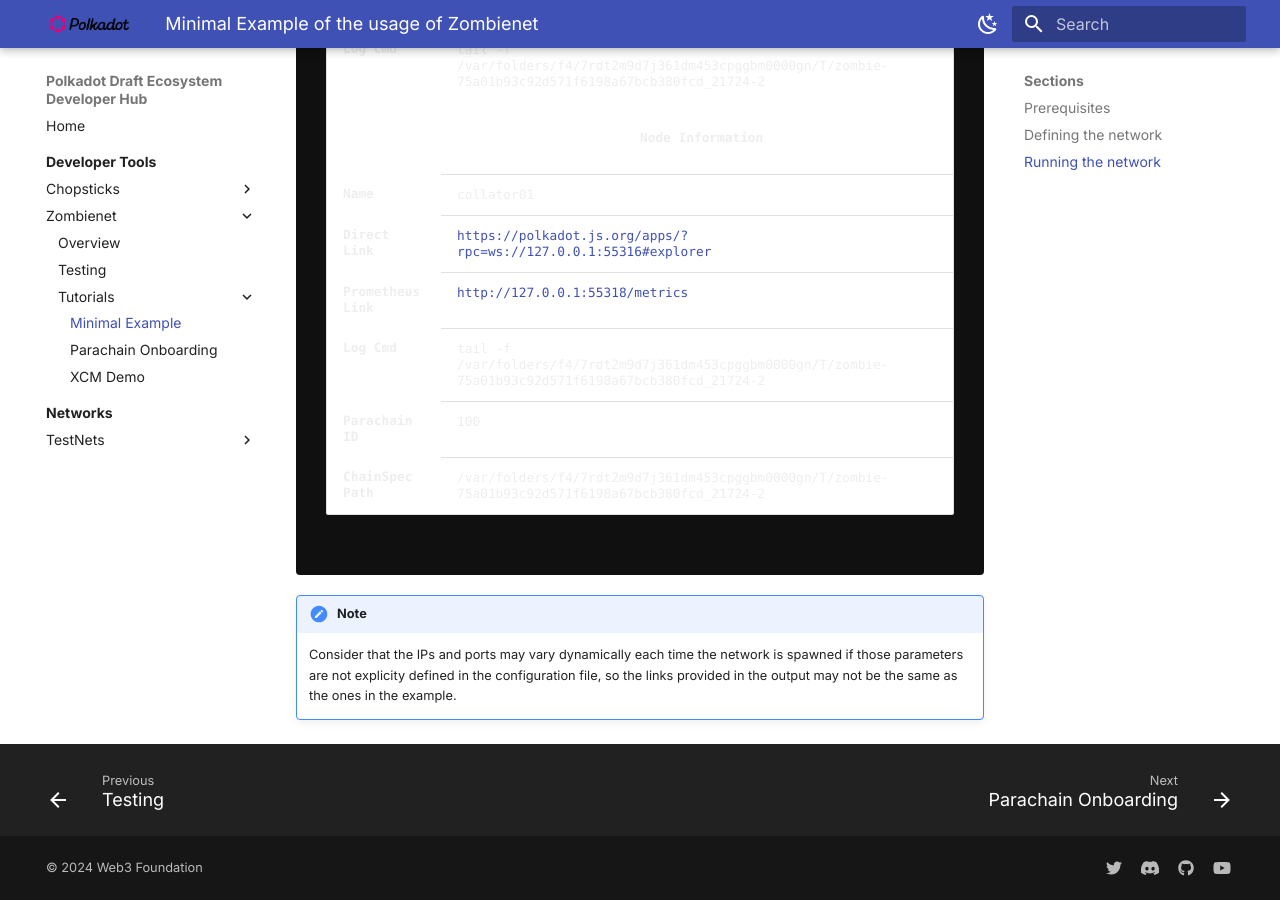
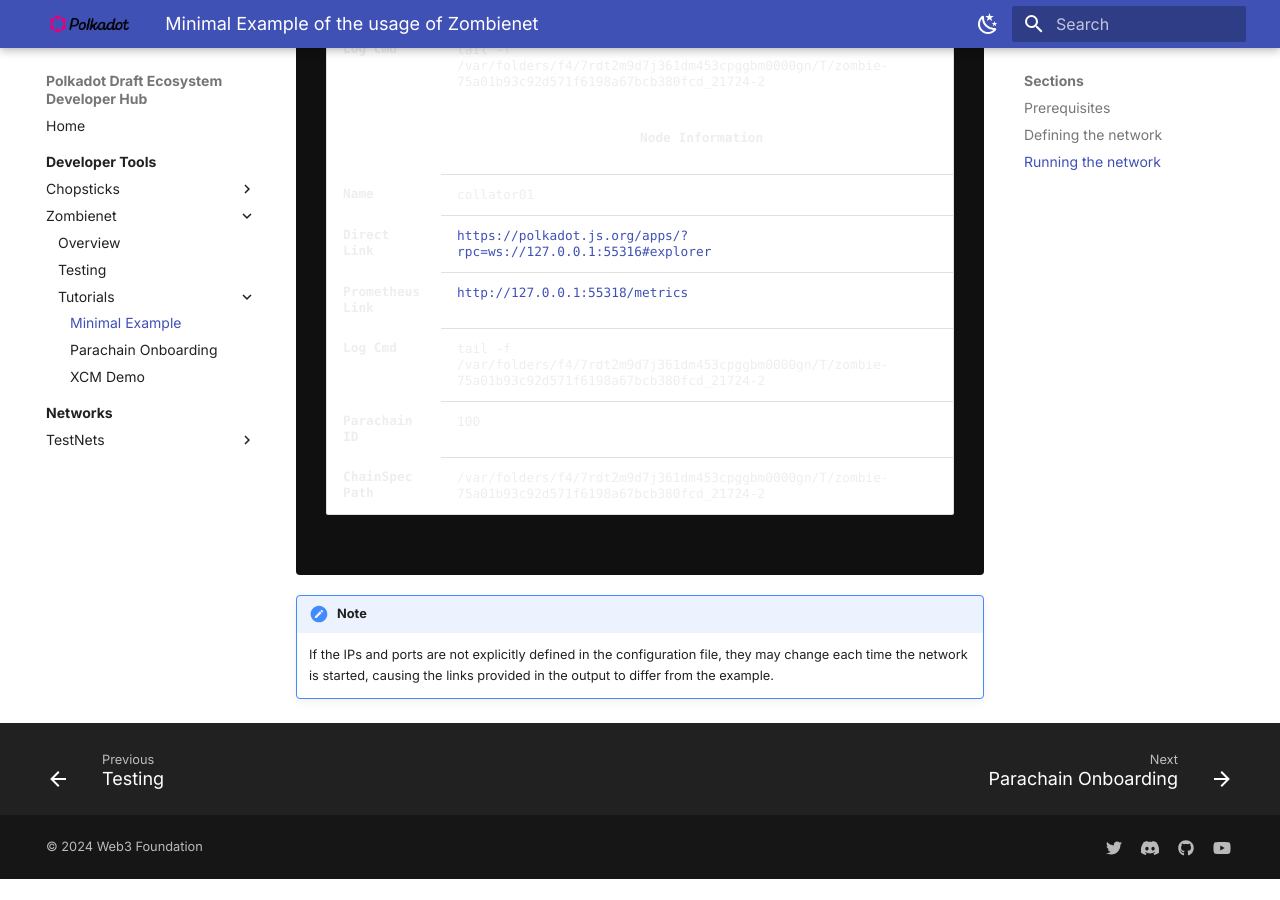
Before and after one commit to papermoonio/polkadot-ecosystem-docs-draft, an MkDocs documentation site: the page built from docs/dev-tools/zombienet/tutorials/minimal-example.md, in a window 1280 px wide and 900 px high, scrolled down 2146 px. Built offline with MkDocs 1.6.1 and Material for MkDocs 9.7.7, drawn with Linux system fonts in a browser that asks for light colours; after the commit the page ends 3025 px from its top, so only the background shows below that.

Commit message:
fix: paraphrasing note to run the network

```diff
--- a/docs/dev-tools/zombienet/tutorials/minimal-example.md
+++ b/docs/dev-tools/zombienet/tutorials/minimal-example.md
@@ -145,4 +145,4 @@
 
 
 !!! note
-    Consider that the IPs and ports may vary dynamically each time the network is spawned if those parameters are not explicity defined in the configuration file, so the links provided in the output may not be the same as the ones in the example.
+    If the IPs and ports are not explicitly defined in the configuration file, they may change each time the network is started, causing the links provided in the output to differ from the example.
```
